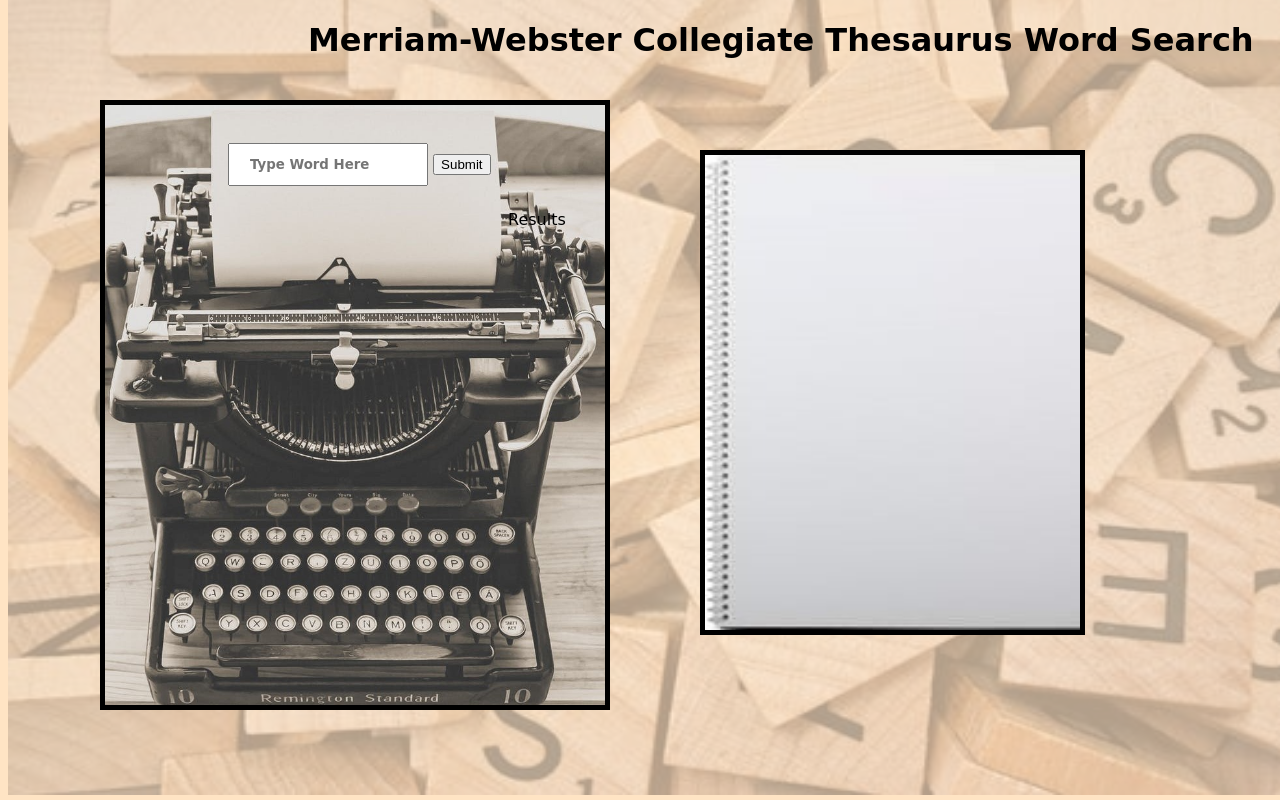
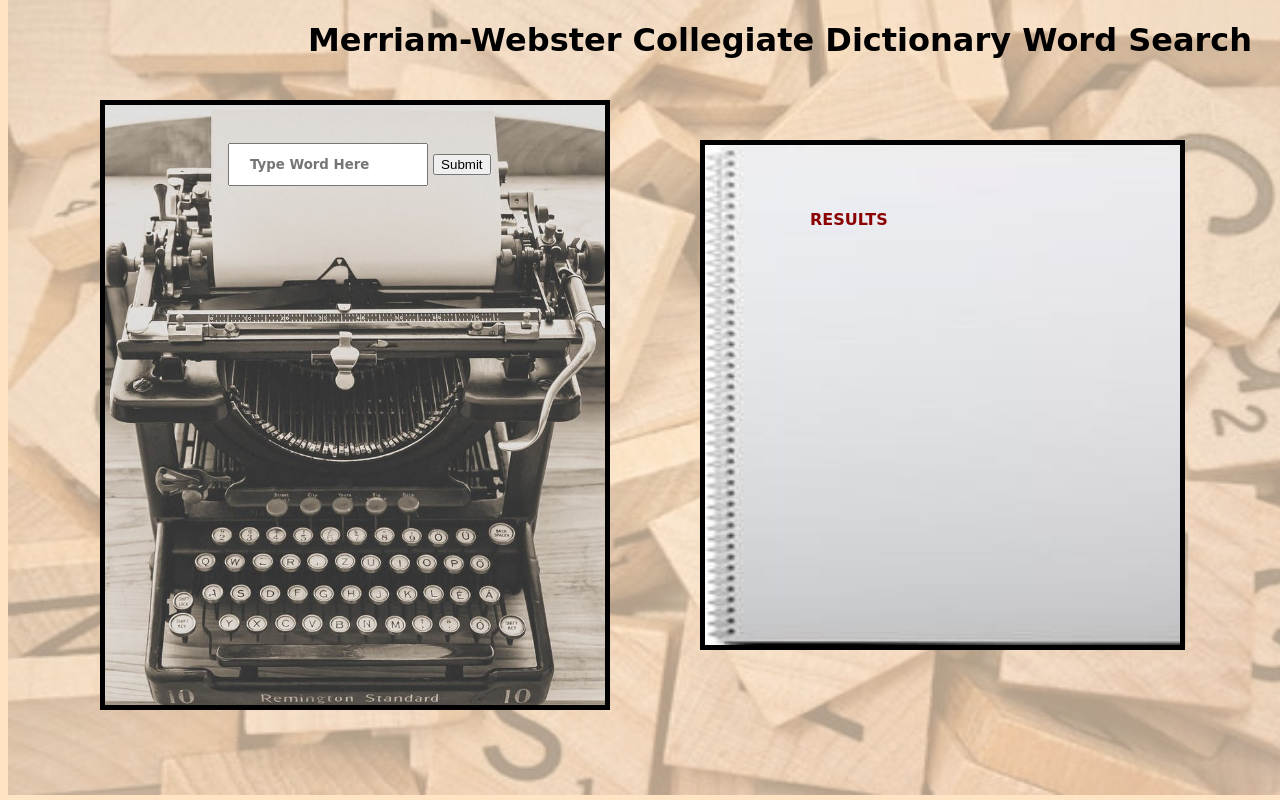
Before and after one commit to hbrauneller/api-project, a plain HTML site: page index.html in a window 1280 px wide. Drawn offline with Linux system fonts and the light colour scheme; a web font is replaced by a local one.

Commit message:
first commit

```diff
--- a/api.css
+++ b/api.css
@@ -24,10 +24,10 @@
 }
 
 .pad {
-    width: 375px;
-    height: 475px;
+    width: 475px;
+    height: 500px;
     position: absolute;
-    top: 150px;
+    top: 140px;
     left: 700px;
     z-index: -5;
     border: 5px solid black;
@@ -48,7 +48,16 @@ input[type=text] {
 }
 
 .results {
-    margin-left: 500px;
+    margin-left: 50px;
     font-family: 'life savers', cursive;
+    font-weight: bold;
+}
 
+#answer {
+    position: absolute;
+    z-index: 30;
+    left: 760px;
+    font-family: 'life savers', cursive;
+    font-weight: bold;
+    color: darkred;
 }
--- a/api.js
+++ b/api.js
@@ -1,20 +1,24 @@
-let input = document.getElementById("word");
+let input = document.getElementById("entry");
 let button = document.querySelector("button");
 let body = document.querySelector("body");
+let section = document.querySelector("section");
+let p = document.querySelector("p");
 
 button.addEventListener("click", (event) => {
     event.preventDefault();
-    fetch(`https://www.dictionaryapi.com/api/v3/references/thesaurus/json/${input}?key=8c0c79ce-ac13-4550-95c9-e15874150498`)
+    fetch(`https://www.dictionaryapi.com/api/v3/references/thesaurus/json/${input.value}?key=8c0c79ce-ac13-4550-95c9-e15874150498`)
     .then(response => {
         return response.json();
     }).then(json => {
-            console.log(json);
+            console.log(json[0].shortdef);
             showResults(json);
         })
 })
 
-function showResults(word) {
+function showResults(json) {
+    let arr = json[0].shortdef;
+for (let i = 0; i<arr.length; i++) {
     let p = document.createElement("p");
-    p.innerText = word;
-    body.appendChild(p);
-}
+    p.innerText = arr[i];
+    section.appendChild(p);
+}}
--- a/index.html
+++ b/index.html
@@ -4,14 +4,14 @@
    <meta charset="UTF-8">
    <meta name="viewport" content="width=device-width, initial-scale=1.0">
    <meta http-equiv="X-UA-Compatible" content="ie=edge">
-   <title>MW Collegiate Thesaurus</title>
+   <title>MW Collegiate Dictionary</title>
    <link rel="stylesheet" href="api.css">
    <link href="https://fonts.googleapis.com/css?family=Life+Savers" rel="stylesheet">
 </head>
 <body style="background-color: bisque;">
    <img class="scrabble" src="assets/scrabble.jpeg">
 
-   <h1 class="title" style="margin-left: 300px">Merriam-Webster Collegiate Thesaurus Word Search</h1>
+   <h1 class="title" style="margin-left: 300px">Merriam-Webster Collegiate Dictionary Word Search</h1>
 
 </br>
 </br>
@@ -22,7 +22,8 @@
         <button type="submit"  font-family='life savers, cursive;'>Submit</button>
     </form>
     <img class="pad" src="assets/paper2.jpeg">
-    <p class="results">Results</p>
+    <section id="answer">
+      <p class="results">RESULTS</p></section>
     <script src="api.js"></script>
 
 </body>
```
Also changed, not shown: assets/apiSoon.PNG (added).
